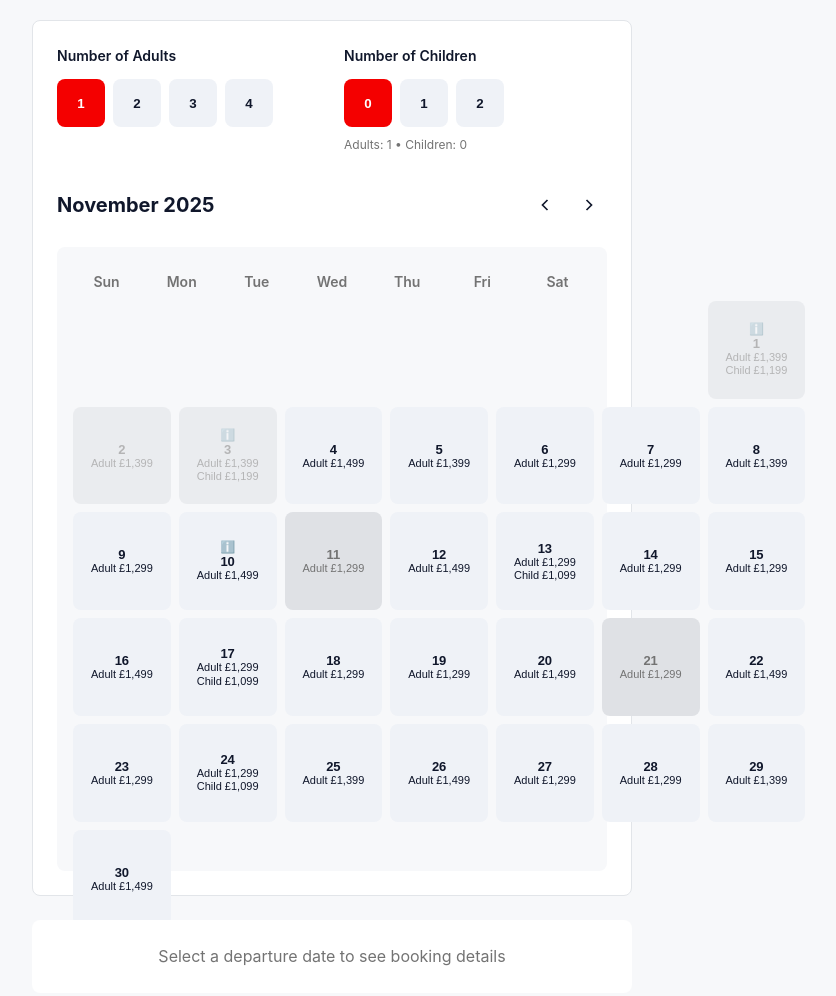
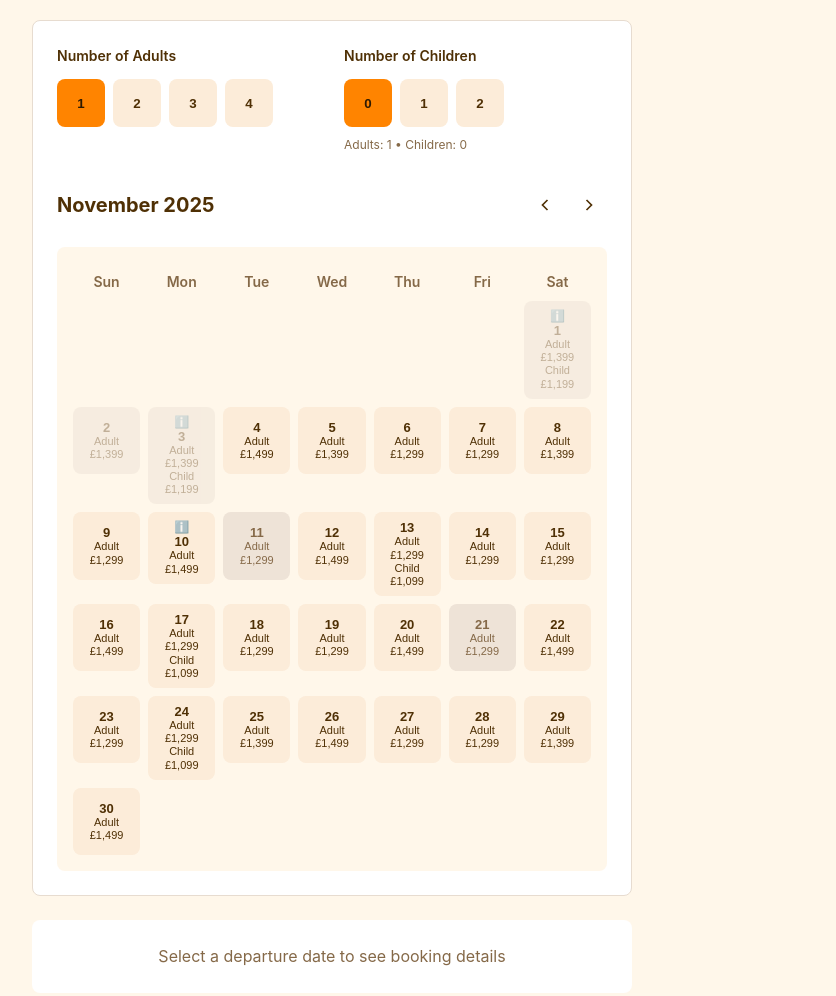
Before and after one commit to mattillston/selfguidedcalendar, a plain HTML site: page index.html in a window 1280 px wide. Shown: the whole page, without its empty margins (308-1144 px from the left). Drawn offline with Linux system fonts and the light colour scheme.

Commit message:
Prevent calendar overflow

```diff
--- a/styles.css
+++ b/styles.css
@@ -1,34 +1,34 @@
 /* Root color variables matching the design system */
 :root {
-  --background: oklch(0.98 0.002 257.855);
-  --foreground: oklch(0.21 0.04 267.925);
+  --background: oklch(0.98 0.02 70);
+  --foreground: oklch(0.34 0.07 70);
   --card: oklch(1 0 0);
-  --card-foreground: oklch(0.21 0.04 267.925);
-  --primary: oklch(0.573 0.286 29.04);
-  --primary-foreground: oklch(1 0 0);
-  --secondary: oklch(0.96 0.007 257.855);
-  --secondary-foreground: oklch(0.21 0.04 267.925);
-  --muted: oklch(0.91 0.005 257.855);
-  --muted-foreground: oklch(0.556 0 0);
-  --accent: oklch(0.6 0.2 34);
-  --accent-foreground: oklch(0.21 0.04 267.925);
-  --border: oklch(0.92 0.007 257.855);
+  --card-foreground: oklch(0.34 0.07 70);
+  --primary: oklch(0.74 0.2 60);
+  --primary-foreground: oklch(0.24 0.05 70);
+  --secondary: oklch(0.95 0.03 70);
+  --secondary-foreground: oklch(0.34 0.07 70);
+  --muted: oklch(0.92 0.02 70);
+  --muted-foreground: oklch(0.54 0.06 70);
+  --accent: oklch(0.8 0.18 55);
+  --accent-foreground: oklch(0.24 0.05 70);
+  --border: oklch(0.9 0.02 70);
 }
 
 .dark {
-  --background: oklch(0.12 0.03 267.925);
-  --foreground: oklch(0.95 0.01 257.855);
-  --card: oklch(0.18 0.03 267.925);
-  --card-foreground: oklch(0.95 0.01 257.855);
-  --primary: oklch(0.68 0.2 34);
-  --primary-foreground: oklch(0.21 0.04 267.925);
-  --secondary: oklch(0.28 0.04 267.925);
-  --secondary-foreground: oklch(0.95 0.01 257.855);
-  --muted: oklch(0.25 0.03 267.925);
-  --muted-foreground: oklch(0.556 0 0);
-  --accent: oklch(0.68 0.2 34);
-  --accent-foreground: oklch(0.21 0.04 267.925);
-  --border: oklch(0.28 0.04 267.925);
+  --background: oklch(0.22 0.06 60);
+  --foreground: oklch(0.92 0.04 70);
+  --card: oklch(0.28 0.05 60);
+  --card-foreground: oklch(0.95 0.04 70);
+  --primary: oklch(0.67 0.19 60);
+  --primary-foreground: oklch(0.2 0.04 60);
+  --secondary: oklch(0.32 0.04 60);
+  --secondary-foreground: oklch(0.95 0.04 70);
+  --muted: oklch(0.28 0.03 60);
+  --muted-foreground: oklch(0.76 0.06 70);
+  --accent: oklch(0.72 0.17 55);
+  --accent-foreground: oklch(0.2 0.04 60);
+  --border: oklch(0.36 0.04 60);
 }
 
 * {
@@ -161,11 +161,12 @@ body {
   background-color: var(--background);
   border-radius: 8px;
   padding: 16px;
+  overflow: hidden;
 }
 
 .calendar-grid {
   display: grid;
-  grid-template-columns: repeat(7, 1fr);
+  grid-template-columns: repeat(7, minmax(0, 1fr));
   gap: 8px;
 }
 
```
